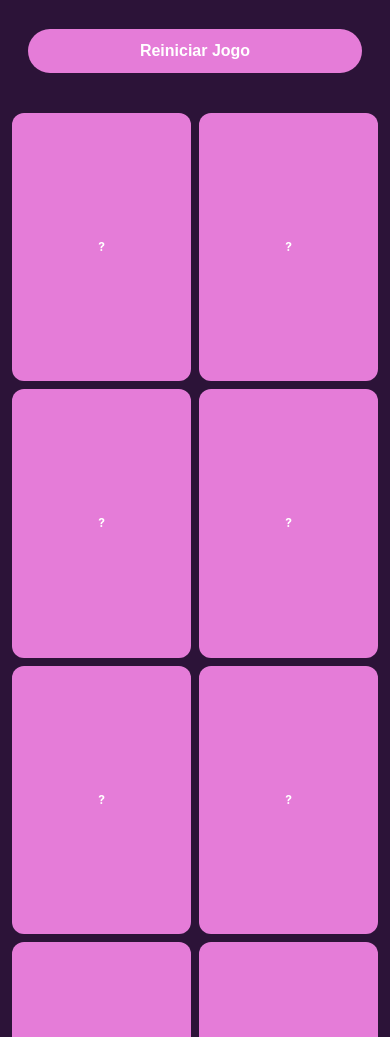
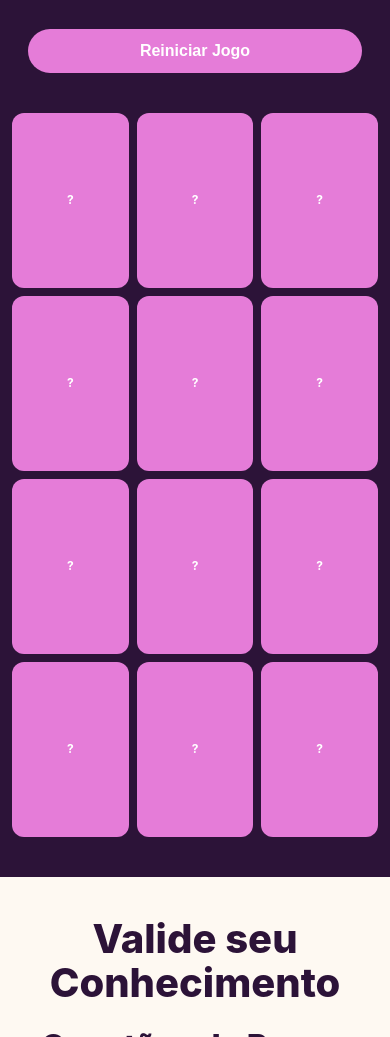
Before and after one commit to Alexsantossp71/tutorial-bd-univesp, a plain HTML site: page docs/week.html in a window 390 px wide. Shown: the part 4439-5476 px from the top of the page. Drawn offline with Linux system fonts and the light colour scheme.

Commit message:
Change mobile memory game grid from 2 cols to 3 cols

```diff
--- a/docs/css/styles.css
+++ b/docs/css/styles.css
@@ -901,7 +901,7 @@
 
   /* Memory Game Mobile Grid */
   .memory-board {
-    grid-template-columns: repeat(2, 1fr) !important;
+    grid-template-columns: repeat(3, 1fr) !important;
     gap: 10px;
   }
 }
```
